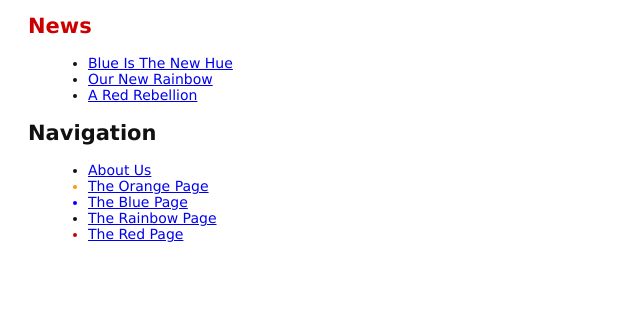
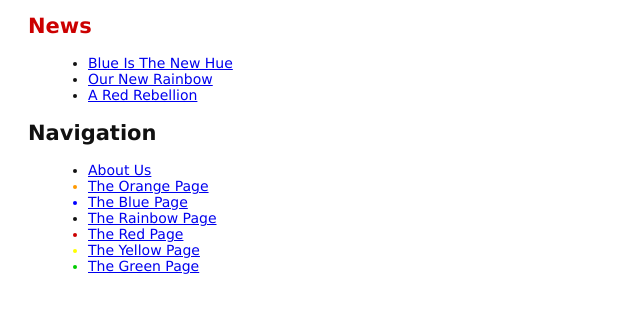
Before and after one commit to AWEntenman/MyRepo, a plain HTML site: page index.html in a window 1280 px wide. Shown: the part 118-430 px from the top of the page, without its empty margins (0-640 px from the left). Drawn offline with Linux system fonts and the light colour scheme.

Commit message:
Add yellow page

```diff
--- a/index.html
+++ b/index.html
@@ -31,12 +31,12 @@
         <li style="color: #C00">
             <a href="red.html">The Red Page</a>
         </li>
-        <!--<li style="color: #FF0">
+        <li style="color: #FF0">
             <a href="yellow.html">The Yellow Page</a>
         </li>
         <li style="color: #0C0">
             <a href="green.html">The Green Page</a>
-        </li>-->
+        </li>
     </ul>
 </body>
 </html>
```
Also changed, not shown: yellow.html (line endings or trailing spaces).
